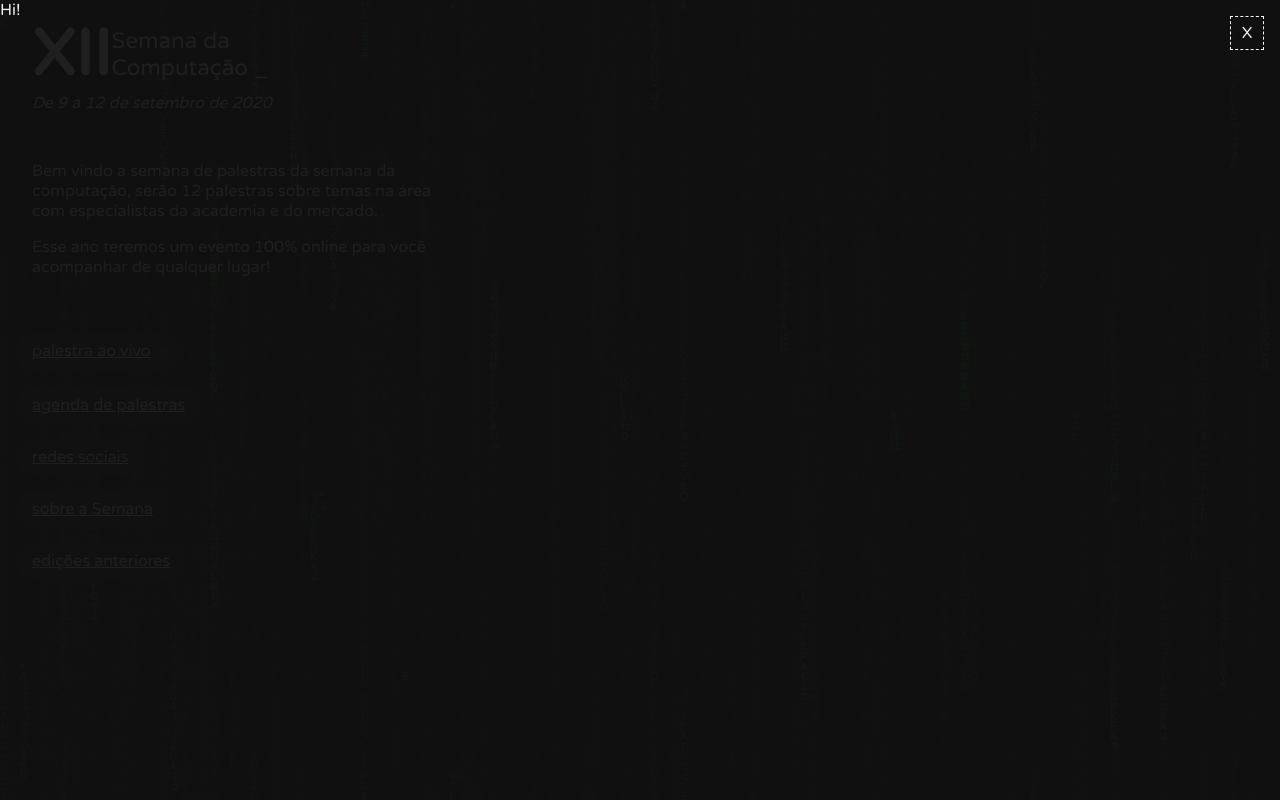
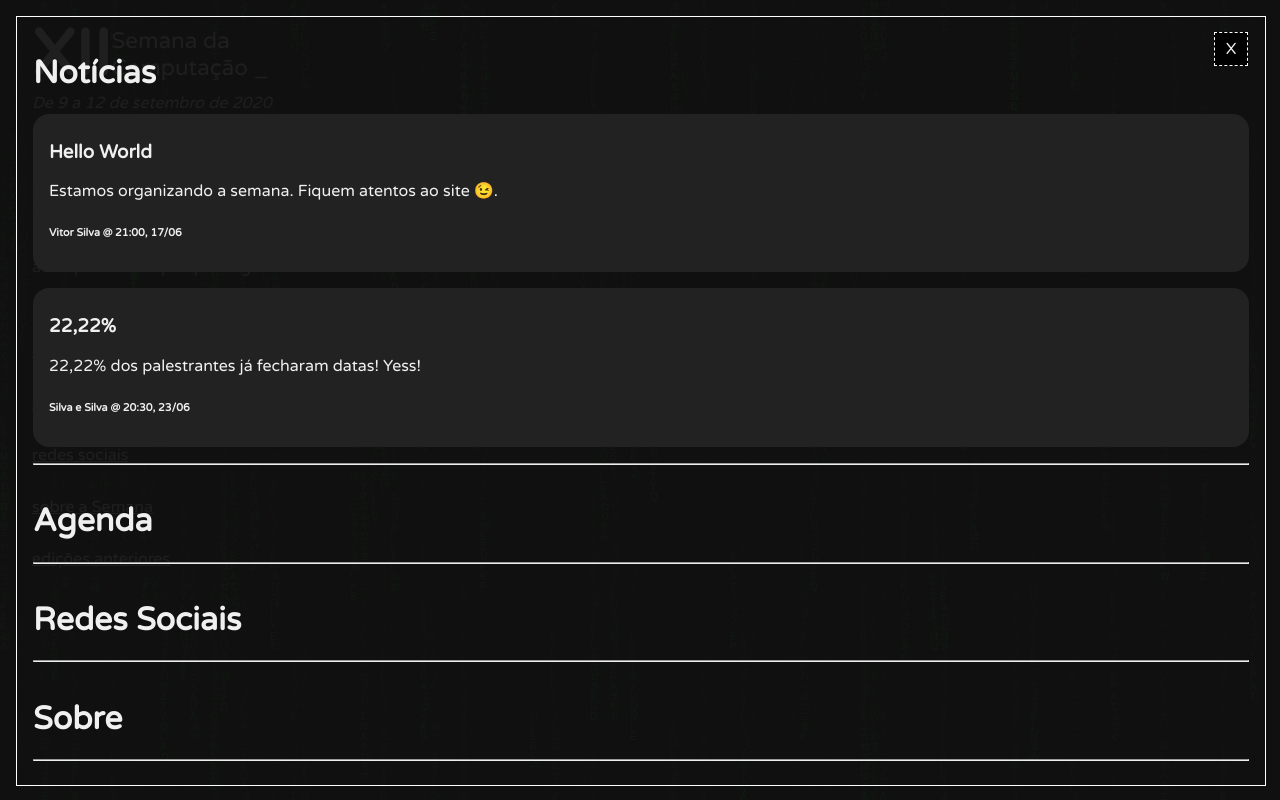
Before and after one commit to SemanaDaComputacao/2020, a plain HTML site: page index.html in a window 1280 px wide. Both pictures are taken after a click on the element "agenda de palestras". Drawn offline with Linux system fonts and the light colour scheme.

Commit message:
Panels Support + Noticias panel

```diff
--- /dev/null
+++ b/data/agenda.json
@@ -0,0 +1,146 @@
+{
+  "range": "agenda!A1:Z1000",
+  "majorDimension": "ROWS",
+  "values": [
+    [
+      "Mes",
+      "Dia",
+      "Dia da Semana",
+      "Início",
+      "Fim",
+      "Título",
+      "Sinopse",
+      "Palestrante",
+      "Origem",
+      "Subtítulo do Palestrante",
+      "Biografia",
+      "Foto"
+    ],
+    [
+      "Setembro",
+      "9",
+      "Quarta",
+      "19:00",
+      "20:15",
+      "Health",
+      "Lorem ipsum dolor sit amet, consectetur adipiscing elit. Nulla luctus arcu nec molestie suscipit. Duis luctus volutpat dolor. Sed eget feugiat mauris. Quisque blandit nec est sed venenatis. Donec ac enim eu urna suscipit tempor. Pellentesque feugiat nec odio in accumsan. Maecenas vestibulum semper malesuada.",
+      "Fátima",
+      "Terráqueo",
+      "On the way",
+      "Era um garoto que como eu amava o Beatles e os Rolling Stones.",
+      "https://www.midiamax.com.br/wp-content/uploads/2019/08/bilufoto21.jpg"
+    ],
+    [
+      "Setembro",
+      "9",
+      "Quarta",
+      "20:30",
+      "21:45",
+      "Uma Incógnita",
+      "Lorem ipsum dolor sit amet, consectetur adipiscing elit. Nulla luctus arcu nec molestie suscipit. Duis luctus volutpat dolor. Sed eget feugiat mauris. Quisque blandit nec est sed venenatis. Donec ac enim eu urna suscipit tempor. Pellentesque feugiat nec odio in accumsan. Maecenas vestibulum semper malesuada.",
+      "Vai te surpreender",
+      "Terráqueo",
+      "On the way",
+      "Era um garoto que como eu amava o Beatles e os Rolling Stones.",
+      "https://www.midiamax.com.br/wp-content/uploads/2019/08/bilufoto21.jpg"
+    ],
+    [
+      "Setembro",
+      "10",
+      "Quinta",
+      "19:00",
+      "20:15",
+      "Definindo",
+      "Lorem ipsum dolor sit amet, consectetur adipiscing elit. Nulla luctus arcu nec molestie suscipit. Duis luctus volutpat dolor. Sed eget feugiat mauris. Quisque blandit nec est sed venenatis. Donec ac enim eu urna suscipit tempor. Pellentesque feugiat nec odio in accumsan. Maecenas vestibulum semper malesuada.",
+      "Por essa você não esperava",
+      "Terráqueo",
+      "On the way",
+      "Era um garoto que como eu amava o Beatles e os Rolling Stones.",
+      "https://www.midiamax.com.br/wp-content/uploads/2019/08/bilufoto21.jpg"
+    ],
+    [
+      "Setembro",
+      "10",
+      "Quinta",
+      "20:30",
+      "21:45",
+      "Sob revisão",
+      "Lorem ipsum dolor sit amet, consectetur adipiscing elit. Nulla luctus arcu nec molestie suscipit. Duis luctus volutpat dolor. Sed eget feugiat mauris. Quisque blandit nec est sed venenatis. Donec ac enim eu urna suscipit tempor. Pellentesque feugiat nec odio in accumsan. Maecenas vestibulum semper malesuada.",
+      "Nem o FBI sabe",
+      "Terráqueo",
+      "On the way",
+      "Era um garoto que como eu amava o Beatles e os Rolling Stones.",
+      "https://www.midiamax.com.br/wp-content/uploads/2019/08/bilufoto21.jpg"
+    ],
+    [
+      "Setembro",
+      "11",
+      "Sexta",
+      "19:00",
+      "20:15",
+      "Error 404",
+      "Lorem ipsum dolor sit amet, consectetur adipiscing elit. Nulla luctus arcu nec molestie suscipit. Duis luctus volutpat dolor. Sed eget feugiat mauris. Quisque blandit nec est sed venenatis. Donec ac enim eu urna suscipit tempor. Pellentesque feugiat nec odio in accumsan. Maecenas vestibulum semper malesuada.",
+      "Root",
+      "Terráqueo",
+      "On the way",
+      "Era um garoto que como eu amava o Beatles e os Rolling Stones.",
+      "https://www.midiamax.com.br/wp-content/uploads/2019/08/bilufoto21.jpg"
+    ],
+    [
+      "Setembro",
+      "11",
+      "Sexta",
+      "20:30",
+      "21:45",
+      "Pera aí",
+      "Lorem ipsum dolor sit amet, consectetur adipiscing elit. Nulla luctus arcu nec molestie suscipit. Duis luctus volutpat dolor. Sed eget feugiat mauris. Quisque blandit nec est sed venenatis. Donec ac enim eu urna suscipit tempor. Pellentesque feugiat nec odio in accumsan. Maecenas vestibulum semper malesuada.",
+      "Ausente",
+      "Terráqueo",
+      "On the way",
+      "Era um garoto que como eu amava o Beatles e os Rolling Stones.",
+      "https://www.midiamax.com.br/wp-content/uploads/2019/08/bilufoto21.jpg"
+    ],
+    [
+      "Setembro",
+      "12",
+      "Sábado",
+      "15:00",
+      "16:15",
+      "Tem testes nessa",
+      "Lorem ipsum dolor sit amet, consectetur adipiscing elit. Nulla luctus arcu nec molestie suscipit. Duis luctus volutpat dolor. Sed eget feugiat mauris. Quisque blandit nec est sed venenatis. Donec ac enim eu urna suscipit tempor. Pellentesque feugiat nec odio in accumsan. Maecenas vestibulum semper malesuada.",
+      "Aniche",
+      "Terráqueo",
+      "On the way",
+      "Era um garoto que como eu amava o Beatles e os Rolling Stones.",
+      "https://www.midiamax.com.br/wp-content/uploads/2019/08/bilufoto21.jpg"
+    ],
+    [
+      "Setembro",
+      "12",
+      "Sábado",
+      "16:30",
+      "17:45",
+      "Tem programação nessa",
+      "Lorem ipsum dolor sit amet, consectetur adipiscing elit. Nulla luctus arcu nec molestie suscipit. Duis luctus volutpat dolor. Sed eget feugiat mauris. Quisque blandit nec est sed venenatis. Donec ac enim eu urna suscipit tempor. Pellentesque feugiat nec odio in accumsan. Maecenas vestibulum semper malesuada.",
+      "Dojo Man",
+      "Terráqueo",
+      "On the way",
+      "Era um garoto que como eu amava o Beatles e os Rolling Stones.",
+      "https://www.midiamax.com.br/wp-content/uploads/2019/08/bilufoto21.jpg"
+    ],
+    [
+      "Setembro",
+      "12",
+      "Sábado",
+      "18:00",
+      "19:15",
+      "Tem pizza?",
+      "Lorem ipsum dolor sit amet, consectetur adipiscing elit. Nulla luctus arcu nec molestie suscipit. Duis luctus volutpat dolor. Sed eget feugiat mauris. Quisque blandit nec est sed venenatis. Donec ac enim eu urna suscipit tempor. Pellentesque feugiat nec odio in accumsan. Maecenas vestibulum semper malesuada.",
+      "Pizzaiolo?",
+      "Terráqueo",
+      "On the way",
+      "Era um garoto que como eu amava o Beatles e os Rolling Stones.",
+      "https://www.midiamax.com.br/wp-content/uploads/2019/08/bilufoto21.jpg"
+    ]
+  ]
+}
--- /dev/null
+++ b/data/noticias.json
@@ -0,0 +1,27 @@
+{
+  "range": "noticias!A1:Z1000",
+  "majorDimension": "ROWS",
+  "values": [
+    [
+      "Título",
+      "Corpo",
+      "Autor",
+      "Data",
+      "Horário"
+    ],
+    [
+      "Hello World",
+      "Estamos organizando a semana. Fiquem atentos ao site 😉.",
+      "Vitor Silva",
+      "17/06",
+      "21:00"
+    ],
+    [
+      "22,22%",
+      "22,22% dos palestrantes já fecharam datas! Yess!",
+      "Silva e Silva",
+      "23/06",
+      "20:30"
+    ]
+  ]
+}
--- a/index.html
+++ b/index.html
@@ -159,8 +159,9 @@
 
       #close-btn {
         position: absolute;
-        top: 1rem;
-        right: 1rem;
+        background-color: black;
+        top: 2rem;
+        right: 2rem;
         size: 6rem;
         height: 2rem;
         width: 2rem;
@@ -172,6 +173,25 @@
 
       #close-btn:hover {
         cursor: pointer;
+      }
+
+      #overlay-viewport {
+        border: 1px solid white;
+        width: calc(100% - 2rem);
+        height: calc(100% - 2rem);
+        overflow: scroll;
+        margin: 1rem;
+      }
+
+      .panel {
+        padding: 1rem 1rem 0rem 1rem;
+      }
+
+      .noticia {
+        background-color: #222222;
+        padding: 0.5rem 1rem 0.5rem 1rem;
+        border-radius: 1rem;
+        margin-bottom: 1rem;
       }
 
       /*Canvas*/
@@ -216,6 +236,10 @@
         animation: blinky 1.5s linear infinite;
       }
 
+    hr {
+      margin: 0;
+    }
+
       @keyframes blinky {
           0% { background-color: #ff0000ff; }
           50% { background-color: #ff000000; }
@@ -259,7 +283,8 @@
     <div class="spacer"></div>
 
     <div id="buttons" class="v-stack">
-      <div class="btn" onclick="showOverlay()">palestra ao vivo <div class="red-dot"></div></div>
+      <!--<div class="btn" onclick="showOverlay()">palestra ao vivo <div class="red-dot"></div></div>-->
+      <div class="btn" onclick="showOverlay()">notícias</div>
       <div class="btn" onclick="showOverlay()">agenda de palestras</div>
       <div class="btn" onclick="showOverlay()">redes sociais</div>
       <div class="btn" onclick="showOverlay()">sobre a Semana</div>
@@ -269,7 +294,50 @@
 
   <div id="overlay" style="display: none">
     <div id="close-btn" onclick="closeOverlay()">X</div>
-    Hi!
+    <div id="overlay-viewport">
+      <!--<div id="overlay-aovivo" class="panel">
+        <h1>
+          Acontecendo agora:
+        </h1>
+        <p>Falta implementar ainda</p>
+      </div>-->
+      <div id="overlay-noticias" class="panel">
+        <h1> Notícias </h1>
+        <div id="container-noticias">
+          <div class="noticia">
+            <h3> Hello World! </h3>
+            <p>
+              Estamos organizando a semana, fiquem atentos ao site!
+            </p>
+            <h6> Vitor Silva @ 21:00, 17/06 </h6>
+          </div>
+          <div class="noticia">
+            <h3> Hello World! </h3>
+            <p>
+              Estamos organizando a semana, fiquem atentos ao site!
+            </p>
+            <h6> Vitor Silva @ 21:00, 17/06 </h6>
+          </div>
+        </div>
+        <hr/>
+      </div>
+      <div id="overlay-agenda" class="panel">
+        <h1>Agenda</h1>
+        <hr/>
+      </div>
+      <div id="overlay-redes" class="panel">
+        <h1>Redes Sociais</h1>
+        <hr/>
+      </div>
+      <div id="overlay-sobre" class="panel">
+        <h1>Sobre</h1>
+        <hr/>
+      </div>
+      <div id="overlay-anteriores" class="panel">
+        <h1>Anos Anteriores</h1>
+        <hr/>
+      </div>
+    </div>
   </div>
 
   <script>
@@ -288,10 +356,10 @@
       ctx.fillStyle = "rgba(0, 0, 0, 0.042)";
       ctx.fillRect(0, 0, canvas.width, canvas.height);
 
-      ctx.fillStyle = "#0A0";
+      ctx.fillStyle = "#090";
       ctx.font = size + "px arial";
 
-      if(letters.length < Math.floor((canvas.width/size) * (canvas.height/size/12)))
+      if(letters.length < (canvas.width/size) * Math.ceil(canvas.width/size/12) )
         addLetter()
 
       letters.forEach(x => {
@@ -304,7 +372,7 @@
       /* Kill dead letters */
       letters = letters.filter(x => x.i > 0)
 
-      update = setTimeout(draw, 50)
+      update = setTimeout(draw, 62)
     }
 
     let addLetter = () => {
@@ -312,7 +380,7 @@
         x: Math.floor(Math.random() * (canvas.width/size)) * size,
         y: Math.floor(Math.random() * (canvas.height/size)) * size,
         d: Math.floor(Math.random()*18 + 3),
-        i: Math.floor(Math.random()*42+16)
+        i: Math.floor(Math.random()*42+16+Math.ceil(canvas.width/size/12)*12)
       })
     }
 
@@ -343,6 +411,44 @@
 
     init_matrix()
 
+    let fetchData = async () => {
+      let agendaFetch = await fetch("data/agenda.json")
+      let agendaJson = await agendaFetch.json()
+      let noticiasFetch = await fetch("data/noticias.json")
+      var noticiasJson = await noticiasFetch.json()
+      return [agendaJson, noticiasJson]
+    }
+
+    let parse = (data) => {
+      let fields = data.values[0]
+      let res = []
+      for(let i = 1; i < data.values.length; i++) {
+        let obj = {}
+        for(let j = 0; j < fields.length; j++) {
+          obj[fields[j]] = data.values[i][j]
+        }
+        res.push(obj)
+      }
+      return res
+    }
+
+    let generateNoticias = (n) => {
+      let res = ""
+      for(let noticia of n) {
+        console.log(noticia)
+        res = res + `<div class="noticia"><h3>${noticia["Título"]}</h3><p>${noticia["Corpo"]}</p><h6> ${noticia["Autor"]} @ ${noticia["Horário"]}, ${noticia["Data"]} </h6></div>`
+      }
+      return res
+    }
+
+    let refreshSite = async () => {
+      let res = await fetchData()
+      let noticias = parse(res[1])
+      console.log(noticias)
+      document.querySelector("#container-noticias").innerHTML = generateNoticias(noticias)
+    }
+
+    refreshSite()
   </script>
 <body>
 </html>
```
Also changed, not shown: matrix.js (deleted, +0 -56 lines), style.css (deleted, +0 -182 lines), 1 other file.
